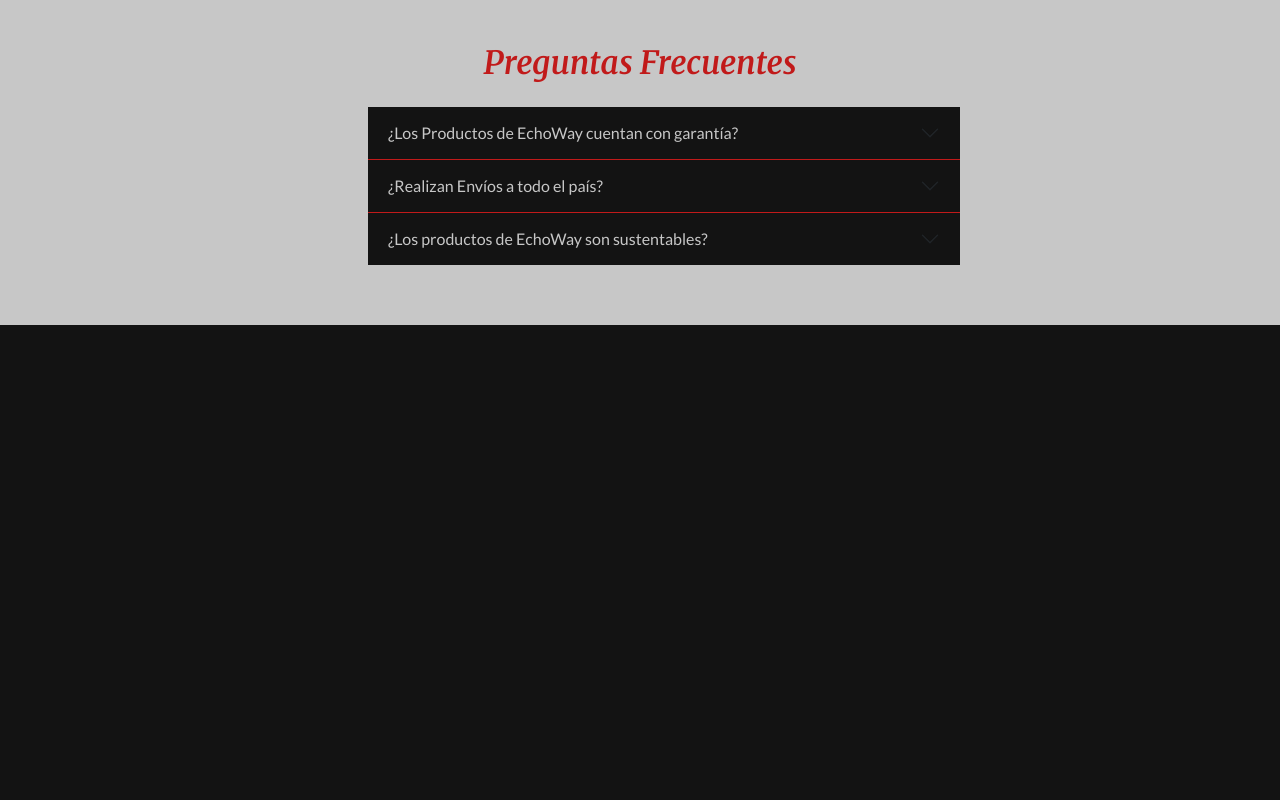
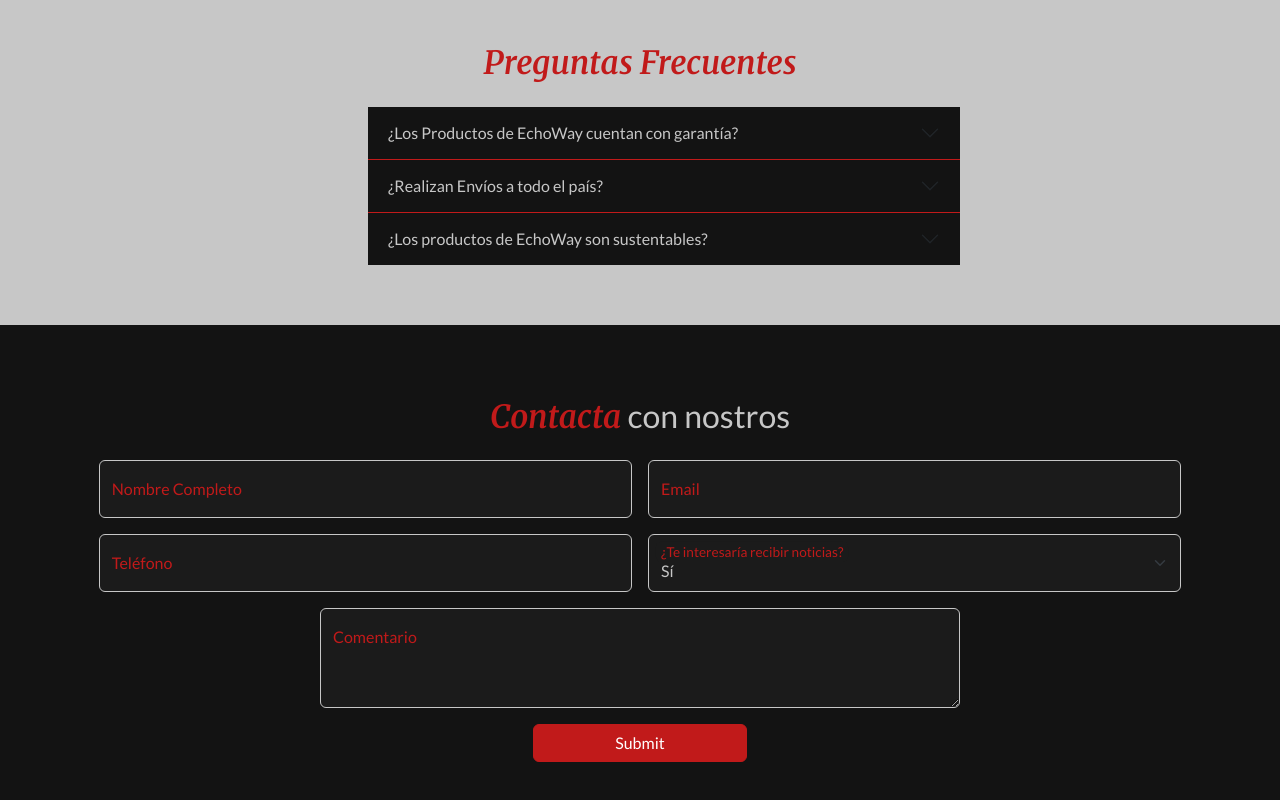
Before and after one commit to lucalebeda-l/parcial_2_int, a plain HTML site: page index.html in a window 1280 px wide. Shown: the part 4525-5325 px from the top of the page. Before the commit the page ends 4898 px from the top, so only its background shows below. Drawn offline with nearby package versions, Linux system fonts and the light colour scheme.

Commit message:
añadi formulario

```diff
--- a/css/style.css
+++ b/css/style.css
@@ -294,6 +294,22 @@
     --bs-accordion-active-bg: var(--main-color);
 }
 
+.form-control, .form-select{
+    --bs-body-bg: var(--sec-black);
+    --bs-border-color: var(--main-white);
+    --bs-body-color: var(--main-white);
+}
+.form-control:focus, .form-select:focus{
+    border-color: hsla(from var(--main-white) h calc(s - 10) l);
+    outline: 0;
+    box-shadow: 0 0 0 .25rem hsla(from var(--main-white) h s l / 50%);
+}
+
+#formulario label{
+    --bs-body-bg: var(--sec-black);
+   color: var(--main-color);
+}
+
 @media screen and (max-width:1200px) {
     .nos{
         background-image: url(../assets/au_600.png);
--- a/index.html
+++ b/index.html
@@ -505,9 +505,44 @@
             </div>
         </section>
 
+        <section id="formulario" class="my-5 d-flex flex-column justify-content-center align-items-center">
+            <h2 class="text-center my-4 col-12 col-md-10"><span>Contacta</span> con nostros</h2>
+            <form class="col-12 d-flex flex-column gap-3">
+                <div class="d-flex flex-wrap gap-3 justify-content-center">
+                   <div class="form-floating col-lg-5 col-10">
+                        <input type="nombre" class="form-control" id="floatingInput" placeholder="Profe Genio">
+                        <label for="floatingInput">Nombre Completo</label>
+                    </div>
+                    <div class="form-floating col-lg-5 col-10">
+                        <input type="email" class="form-control" id="email" placeholder="Email">
+                        <label for="email">Email</label>
+                    </div>
+                    <div class="form-floating col-lg-5 col-10">
+                        <input type="tel" class="form-control" id="tel" placeholder="11-2002-2007">
+                        <label for="tel">Teléfono</label>
+                    </div>
+                    <div class="form-floating col-lg-5 col-10">
+                        <select class="form-select" id="seleccion" aria-label="Selecciona una opcion">
+                            <option selected>Sí</option>
+                            <option value="1">No</option>
+                        </select>
+                        <label for="seleccion">¿Te interesaría recibir noticias?</label>
+                    </div>
+                    <div class="form-floating col-lg-6 col-10">
+                        <textarea class="form-control" placeholder="Deja tu comentario" id="comentario" style="height: 100px"></textarea>
+                        <label for="comentario">Comentario</label>
+                    </div>
+                </div>
+
+                <button type="submit" class="btn btn-primary m-auto col-2">Submit</button>
+            </form>
+        </section>
+
     </main>
 
-    <footer></footer>
+    <footer>
+
+    </footer>
 
     <script src="https://cdn.jsdelivr.net/npm/bootstrap@5.3.2/dist/js/bootstrap.bundle.min.js" crossorigin="anonymous"></script>
 </body>
```
